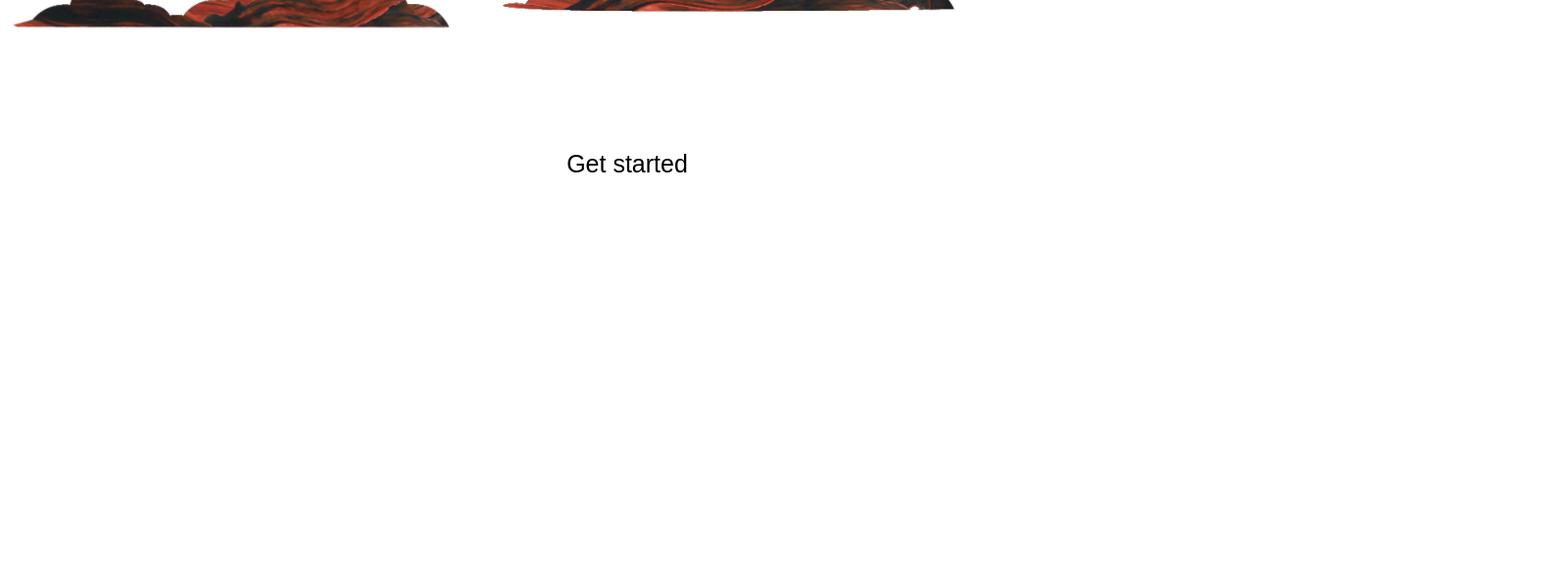
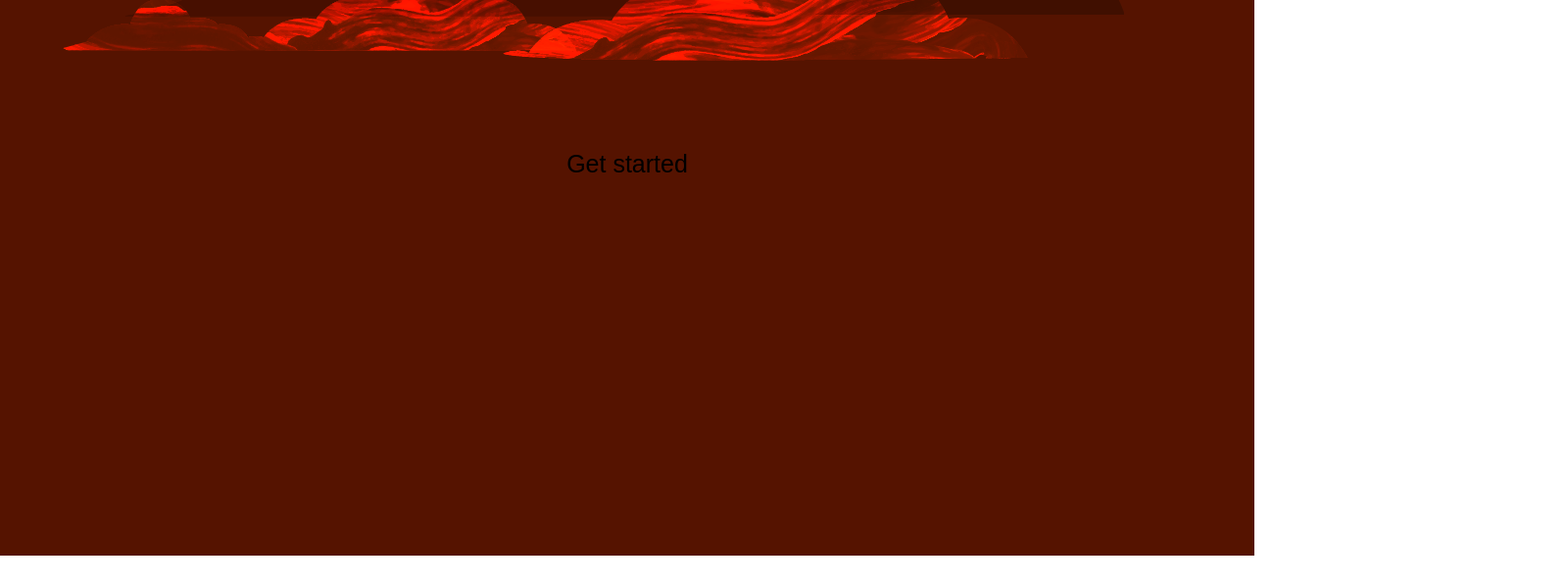
Before and after one commit to bastienrobert/sway, a React app: page / in a window 1280 px wide. Shown: the part 233-830 px from the top of the page at 98% size, 1598 px wide, since content can reach past the window. Before the commit the page ends 800 px from the top, so only its background shows below. Built offline with nearby package versions, Linux system fonts and the light colour scheme.

Commit message:
add colors and blend modes

```diff
--- a/src/components/Art/Sabine/styles.scss
+++ b/src/components/Art/Sabine/styles.scss
@@ -5,76 +5,88 @@
     height: 80px;
   }
   .stormClouds{
+    background-color: #551300;
     position: absolute;
     top:0;
     left:0;
-    width:100vw;
+    width:100%;
+    height:100%;
+    z-index: -1;
     div {
-      height:215px;
+      height:auto;
+      padding-bottom:50%;
       background-repeat: no-repeat;
       position: absolute;
-      background-size:85%;
     }
     .stromCloudBrushSmallRight {
+      mix-blend-mode: color-dodge;
       background-image: url("assets/disappearance/storm/cielvenere_ng1.png");
-      top:180px;
-      left:1%;
+      top:190px;
+      left:5%;
       width: 525px;
       z-index: 1;
     }
     .stromCloudPointSmall {
+      mix-blend-mode: overlay;
       background-image: url("assets/disappearance/storm/cielvenere_ng2.png");
-      top:30px;
-      left:1%;
+      top:40px;
+      left:5%;
       width: 425px;
       z-index: 2;
     }
     .stromCloudOrange {
+      mix-blend-mode: multiply;
       background-image: url("assets/disappearance/storm/cielvenere_ng3.png");
-      top:70px;
-      left:8%;
+      top:80px;
+      left:10%;
       width: 665px;
       z-index: 0;
-      opacity:0.7;
+      opacity:0.5;
     }
     .stromCloudBrushSmallLeft {
+      mix-blend-mode: color-dodge;
       background-image: url("assets/disappearance/storm/cielvenere_ng4.png");
-      top:40px;
-      left:22%;
+      top:50px;
+      left:25%;
       width: 495px;
       z-index: 1;
     }
     .stromCloudPointBig {
+      mix-blend-mode: overlay;
       background-image: url("assets/disappearance/storm/cielvenere_ng5.png");
-      top:10px;
-      left:30%;
+      top:20px;
+      left:34%;
       width: 700px;
       z-index: 4;
     }
     .stromCloudBrushBigRight {
+      mix-blend-mode: color-dodge;
       background-image: url("assets/disappearance/storm/cielvenere_ng6.png");
-      top:120px;
+      top:150px;
       left:40%;
       width: 545px;
       z-index: 3;
     }
     .stromCloudBrushBigLeft {
+      mix-blend-mode: color-dodge;
       background-image: url("assets/disappearance/storm/cielvenere_ng7.png");
-      top:30px;
-      left:53%;
+      top:40px;
+      left:60%;
       width: 830px;
-      z-index: 1;
+      z-index: 5;
     }
     .stromCloudGrey{
+      mix-blend-mode: multiply;
       background-image: url("assets/disappearance/storm/cielvenere_ng8.png");
-      top:140px;
-      left:63%;
+      top:180px;
+      left:65%;
       width: 315px;
-      z-index: 2;
+      z-index: 6;
+      opacity: 0.5;
     }
     .stromCloudBlack {
       background-image: url("assets/disappearance/storm/cielvenere_ng9.png");
-      top:10px;
+      top:20px;
       left:65%;
       width: 525px;
       z-index: 4;
```
